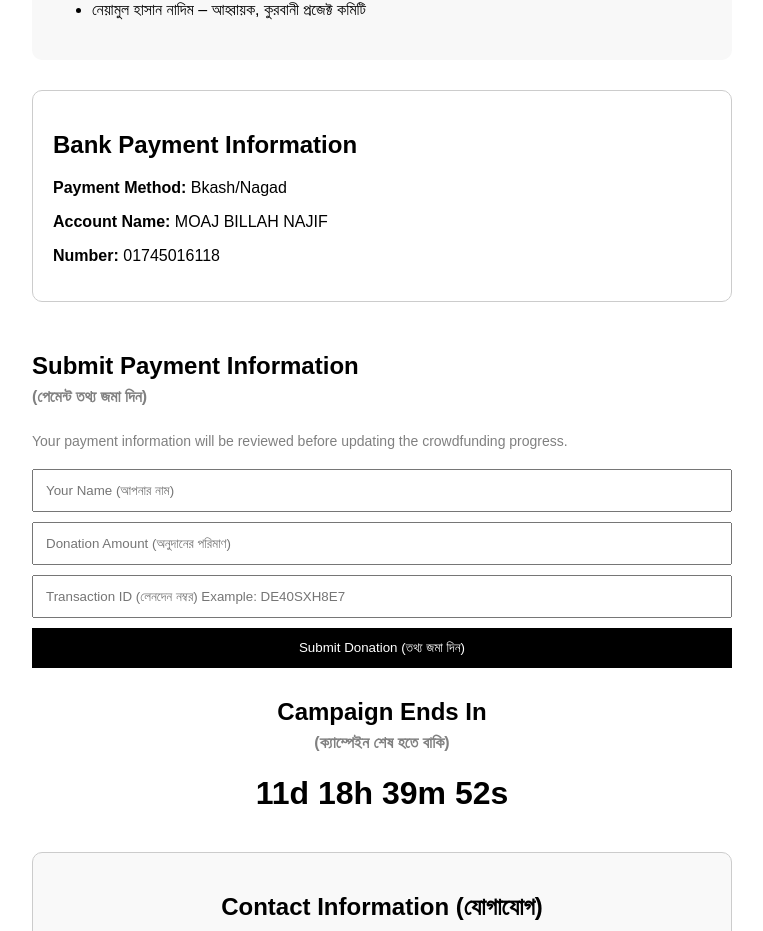
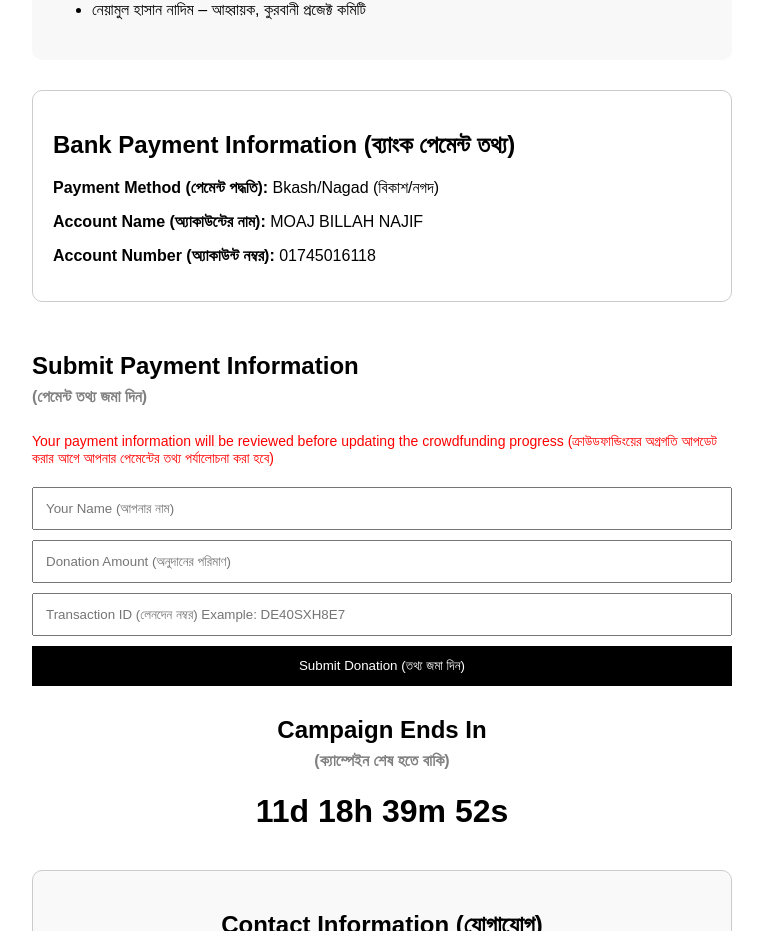
Before and after one commit to Milu-BD/crowdfunding-site, a Next.js app: page / in a window 1280 px wide. Shown: the part 1409-2340 px from the top of the page, without its empty margins (258-1021 px from the left). Built offline with nearby package versions, Linux system fonts and the light colour scheme; no server answers; the database is empty.

Commit message:
Update page.js

```diff
--- a/app/page.js
+++ b/app/page.js
@@ -379,13 +379,13 @@ export default function Home() {
         }}
       >
 
-        <h2>Bank Payment Information</h2>
+        <h2>Bank Payment Information (ব্যাংক পেমেন্ট তথ্য)</h2>
 
-        <p><strong>Payment Method:</strong> Bkash/Nagad</p>
+        <p><strong>Payment Method (পেমেন্ট পদ্ধতি):</strong> Bkash/Nagad (বিকাশ/নগদ)</p>
 
-        <p><strong>Account Name:</strong> MOAJ BILLAH NAJIF</p>
+        <p><strong>Account Name (অ্যাকাউন্টের নাম):</strong> MOAJ BILLAH NAJIF</p>
 
-        <p><strong>Number:</strong> 01745016118</p>
+        <p><strong>Account Number (অ্যাকাউন্ট নম্বর):</strong> 01745016118</p>
 
       </div>
 
@@ -409,13 +409,13 @@ export default function Home() {
 
 <p
   style={{
-    color: "gray",
+    color: "red",
     marginTop: "-5px",
     marginBottom: "10px",
     fontSize: "14px",
   }}
 >
-  Your payment information will be reviewed before updating the crowdfunding progress.
+  Your payment information will be reviewed before updating the crowdfunding progress (ক্রাউডফান্ডিংয়ের অগ্রগতি আপডেট করার আগে আপনার পেমেন্টের তথ্য পর্যালোচনা করা হবে)
 </p>
 
         <input
```
